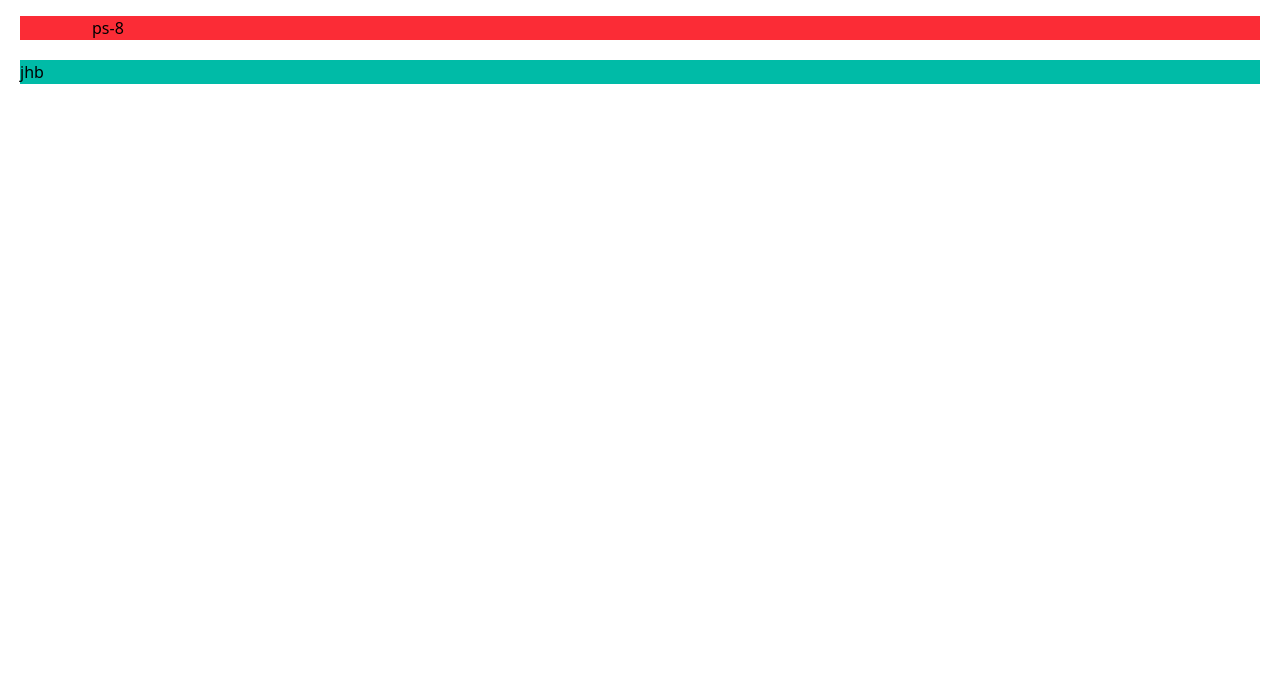
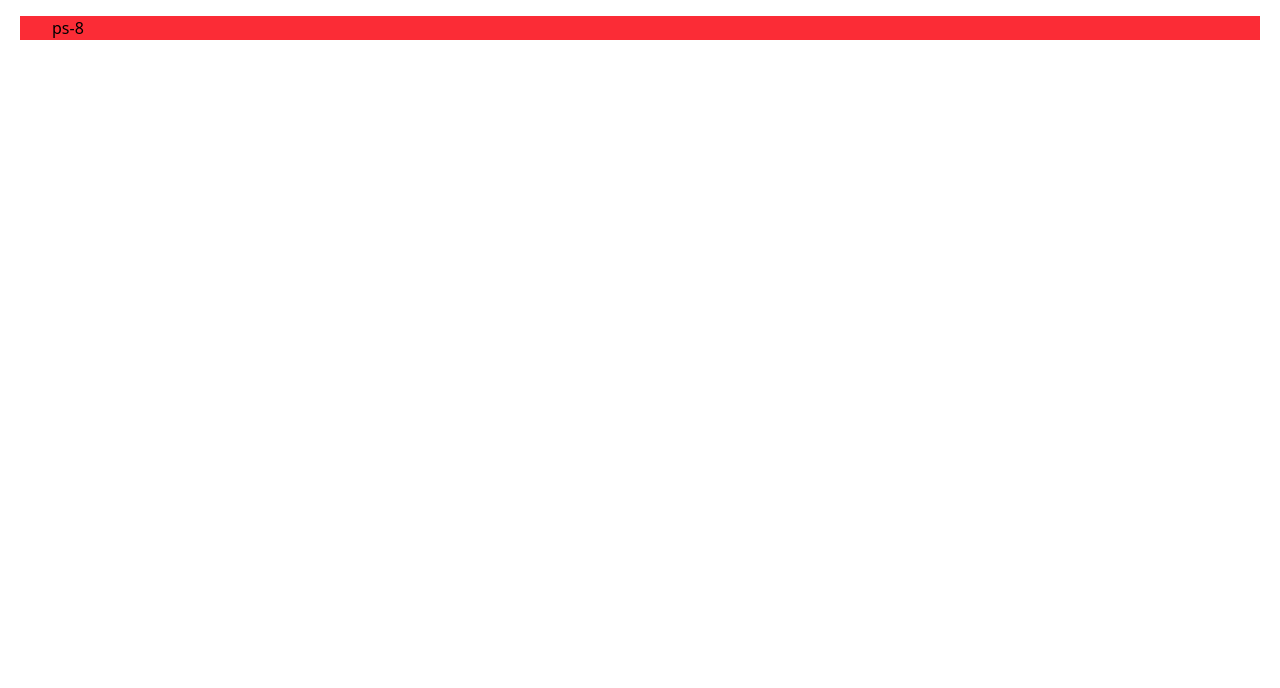
Before and after one commit to CONNECTOSHIVAM/TailwindCSS, a website: page src/index.html in a window 1280 px wide. Shown: the part 112-800 px from the top of the page. Drawn offline with Linux system fonts and the light colour scheme.

Commit message:
just learnings

```diff
--- a/src/index.html
+++ b/src/index.html
@@ -13,8 +13,8 @@
     </h1>
     <div>
   <div dir="ltr ">
-    <div class="ps-18  bg-red-500 m-5">ps-8</div>
-    <div class="pe-8 bg-teal-500 m-5 ">jhb</div>
+    <div class="ps-8  bg-red-500 m-5">ps-8</div>
+
   </div>
   <!-- <div dir="rtl">
     <div class="ps-8 ...">ps-8</div>
```
